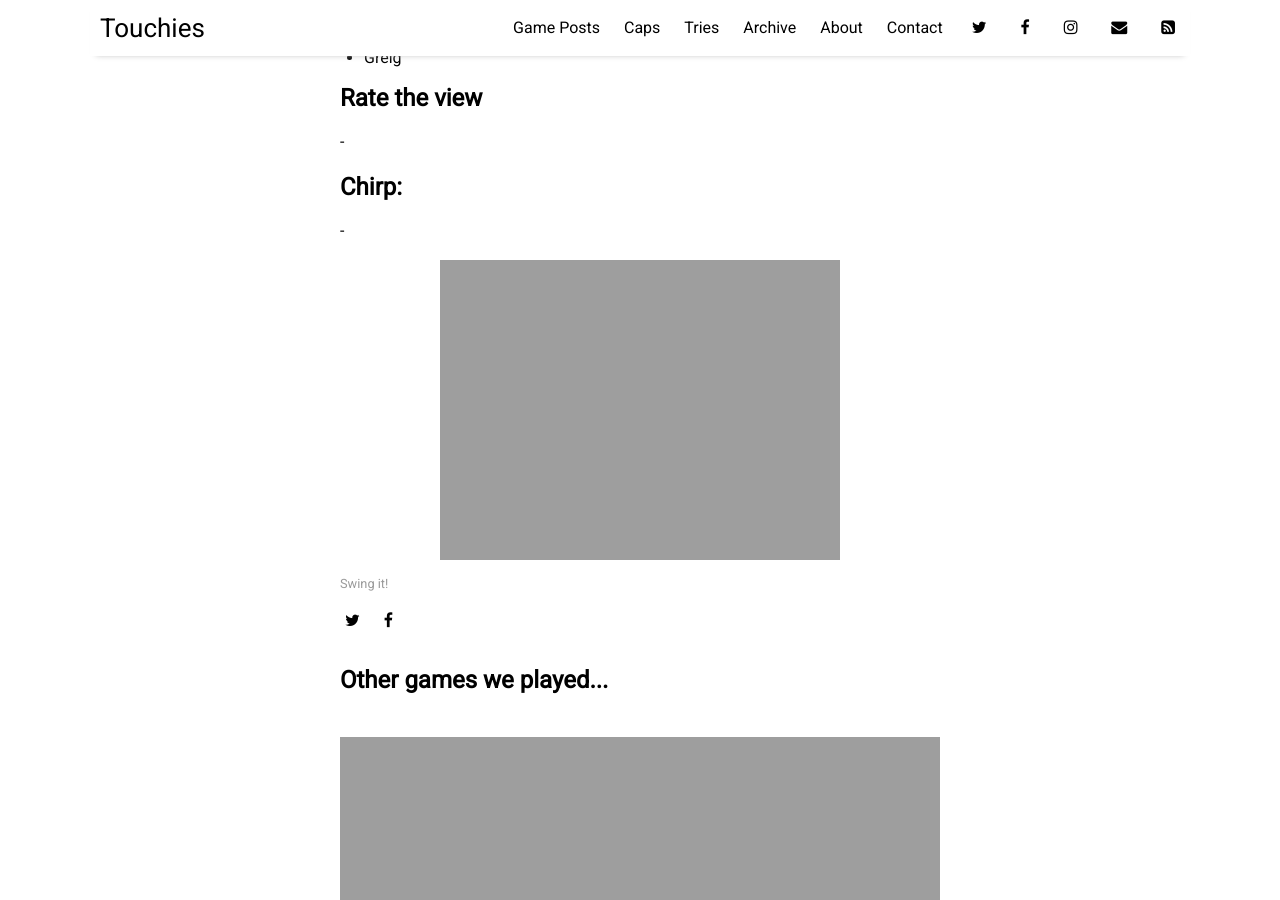
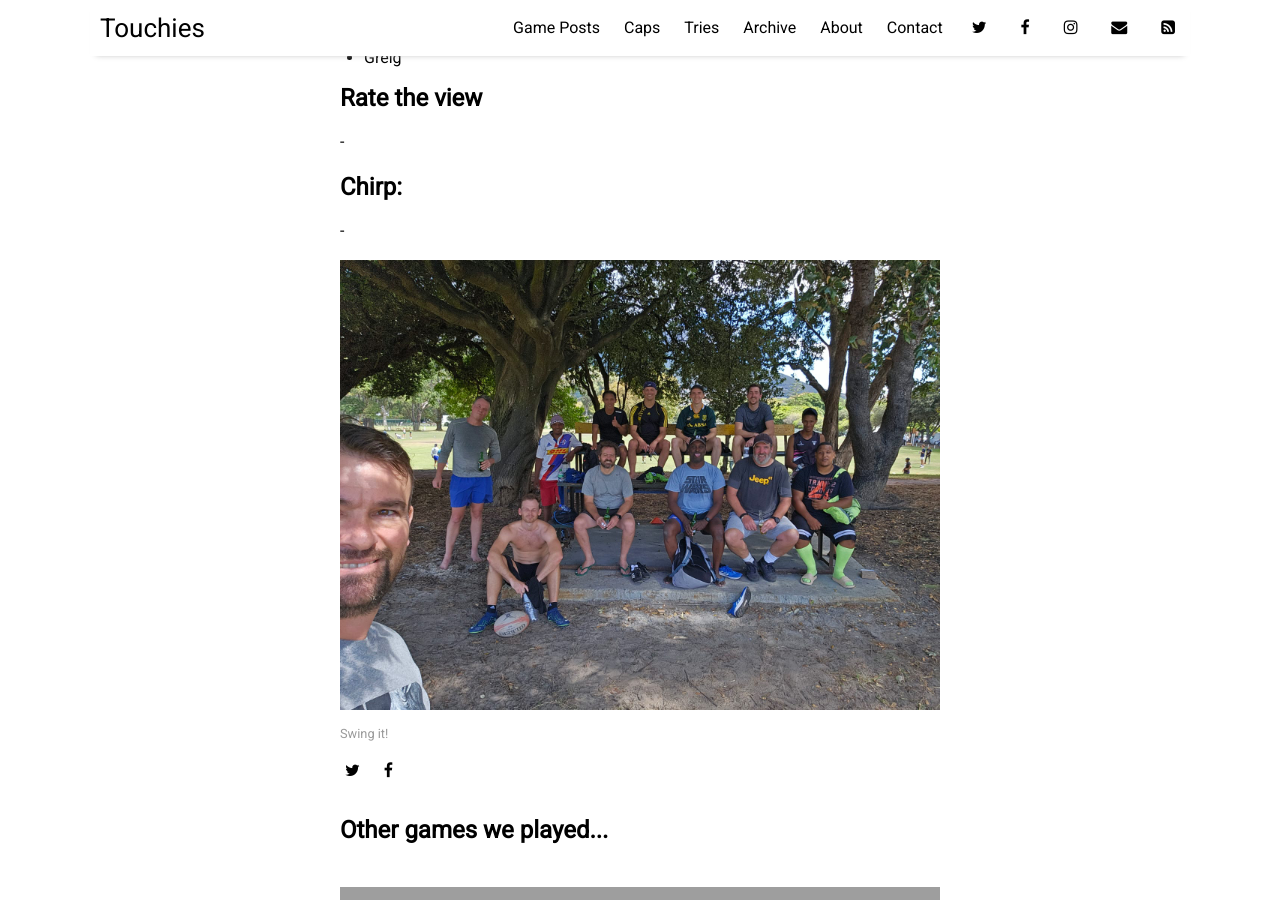
Before and after one commit to sundayrugby/sundayrugby.github.io, a Jekyll site: the page built from _posts/2024-02-25-CG.md, in a window 1280 px wide and 900 px high, scrolled down 1968 px. Built offline with Jekyll 4.4.1, drawn with Linux system fonts in a browser that asks for light colours; nearby versions of some CDN libraries.

Commit message:
Update 2024-02-25-CG.md

```diff
--- a/_posts/2024-02-25-CG.md
+++ b/_posts/2024-02-25-CG.md
@@ -71,4 +71,4 @@
 
 -
 
-![alt text](https://sundayrugby.github.io/assets/img/2024_02_25_a.jpg "Hello!!")
+![alt text](https://sundayrugby.github.io/assets/img/2024_02_25_a.jpeg "Hello!!")
```
